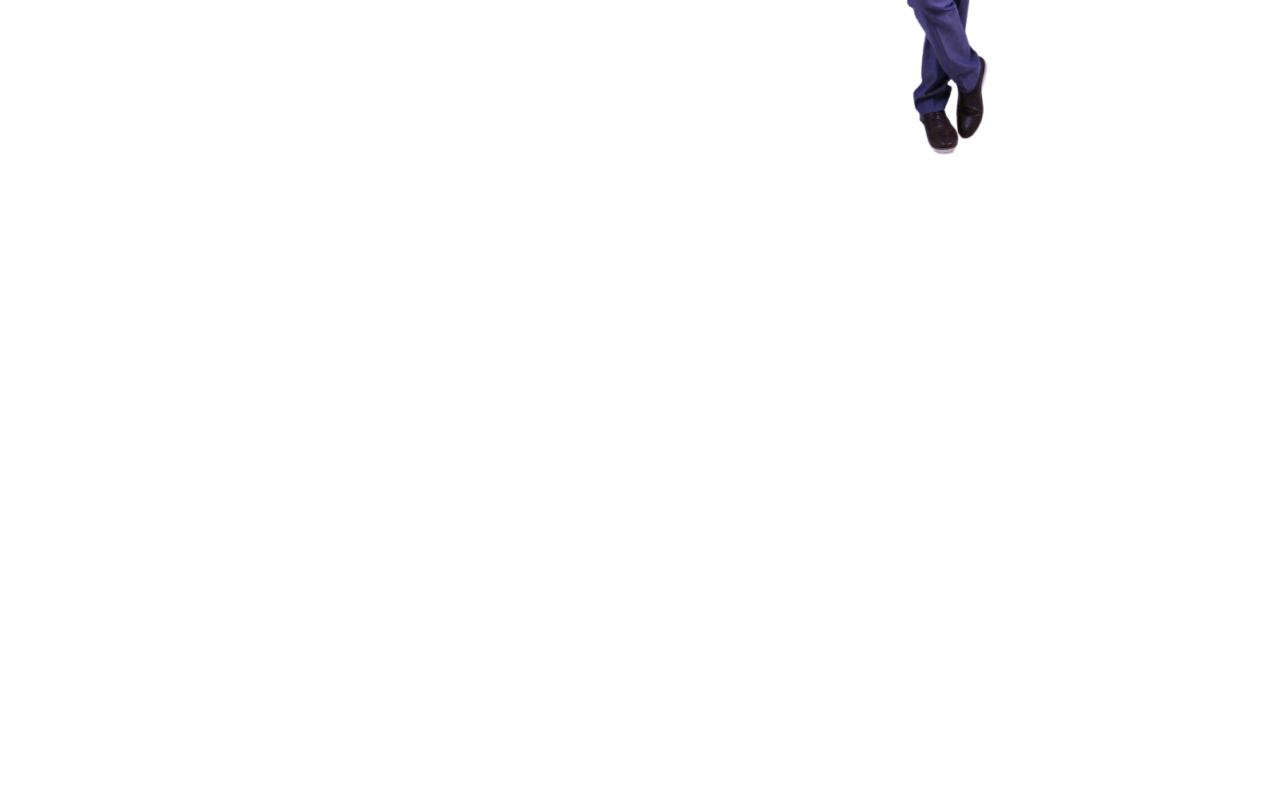
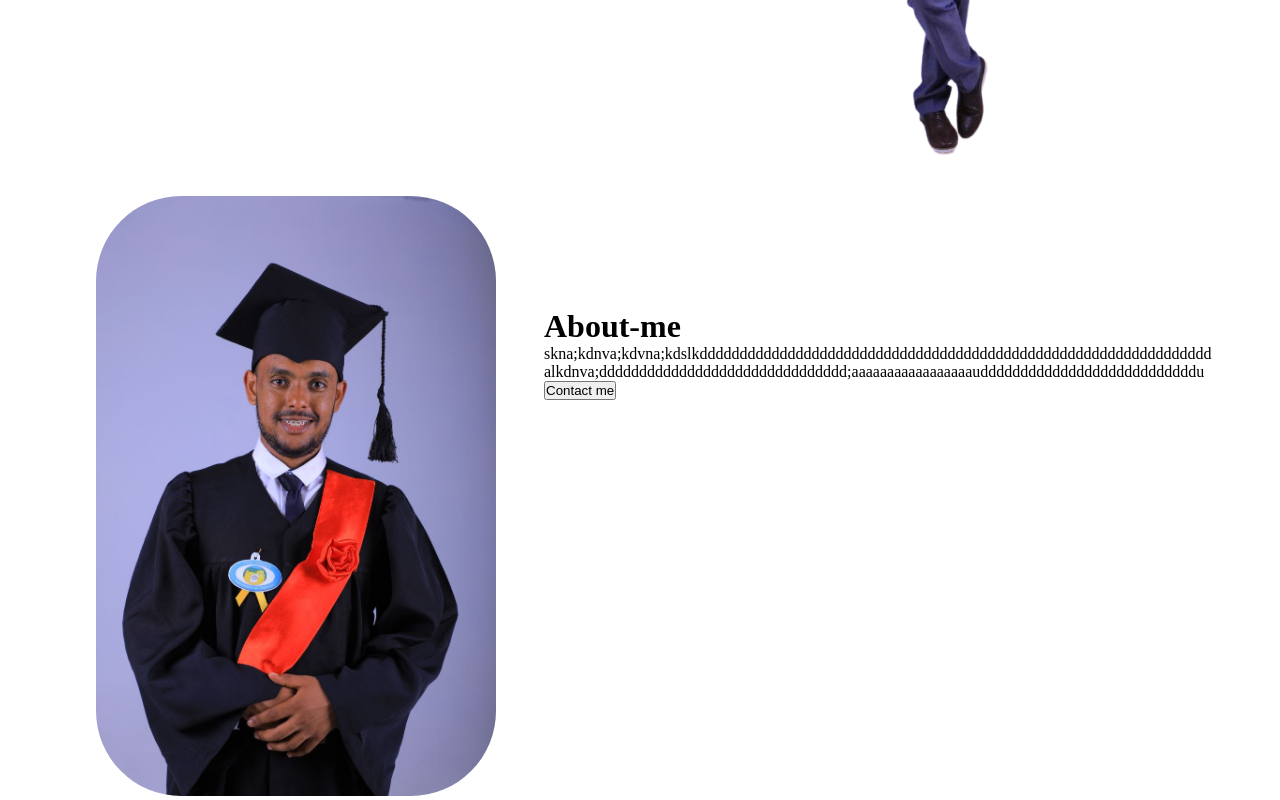
Before and after one commit to hawariyaa/Hawariyaw_personal_website, a React (Vite) app: page / in a window 1280 px wide. Shown: the part 559-1359 px from the top of the page. Before the commit the page ends 800 px from the top, so only its background shows below. Built offline with nearby package versions, Linux system fonts and the light colour scheme.

Commit message:
About-me

```diff
--- a/src/App.jsx
+++ b/src/App.jsx
@@ -2,6 +2,7 @@ import { useState } from 'react'
 import './css/App.css'
 import Nav from './components/nav.jsx'
 import Hero from './components/hero.jsx'
+import Aboutme from './components/Aboutme.jsx'
 
 function App() {
   const [theme, setTheme] = useState('light')
@@ -10,6 +11,7 @@ function App() {
     <>
       <Nav theme={theme} setTheme={setTheme} />
       <Hero theme={theme} setTheme={setTheme}/>
+      <Aboutme theme={theme} setTheme={setTheme}/>
     </>
   )
 }
--- /dev/null
+++ b/src/components/Aboutme.jsx
@@ -0,0 +1,21 @@
+import React from 'react'
+import About from '../assets/About.jpg'
+import '../css/about.css'
+
+function Aboutme() {
+  return (
+    <div className="About-container">
+        <div className="About-left">
+          <img src={About} alt="About image"/>
+        </div>
+        <div className="About-right">
+          <h1>About-me</h1>
+          <p>skna;kdnva;kdvna;kdslkdddddddddddddddddddddddddddddddddddddddddddddddddddddddddddddddd</p>
+          <p>alkdnva;ddddddddddddddddddddddddddddddd;aaaaaaaaaaaaaaaaaudddddddddddddddddddddddddddu</p>
+          <button>Contact me</button>
+        </div>
+    </div>
+  )
+}
+
+export default Aboutme
--- a/src/components/hero.jsx
+++ b/src/components/hero.jsx
@@ -6,9 +6,11 @@ import gsap from "gsap"
 import { useGSAP } from "@gsap/react"
 
 function Hero({ theme, setTheme }) {
+//React will put the DOM element into heroRef.current when the component mounts.
   const heroRef = useRef()
 
   useGSAP(() => {
+//gsap.context is a GSAP utility that: Scopes all your GSAP selectors ('#hero', 'h1', '.letter') so they only target elements inside heroRef.current.
     const ctx = gsap.context(() => {
       // Hero image animation
       gsap.from('#hero', {
@@ -33,16 +35,17 @@ function Hero({ theme, setTheme }) {
           opacity: 1,
           duration: 1,
           ease: 'power1.out',
-          stagger: 0.05,
-          repeat: -1,
-          repeatDelay: 0.7
+          stagger: 0.2,
+          repeat: 1,
         }
       )
     }, heroRef)
 
     return () => ctx.revert()
   }, [theme])
-
+// This runs when the component unmounts or when theme changes (because theme is in the dependency array
+// ctx.revert() cleans up:Removes any animations that were applied.Restores the DOM elements to their original state (before GSAP touched them).
+// so when switching to dark mode all the gsap will be cleaned,and then the gsap will run again
   return (
     <div className={`hero-container ${theme}`} ref={heroRef}>
       <div className="hero-left">
--- /dev/null
+++ b/src/css/about.css
@@ -0,0 +1,12 @@
+.About-container{
+    display:flex;
+    gap: 3em;
+}
+.About-left img{
+    width: 25em;
+    margin-left:6em;
+    border-radius:85px;
+}
+.About-right{
+    margin-top: 7em;
+}
```
Also changed, not shown: src/assets/About.jpg (added).
